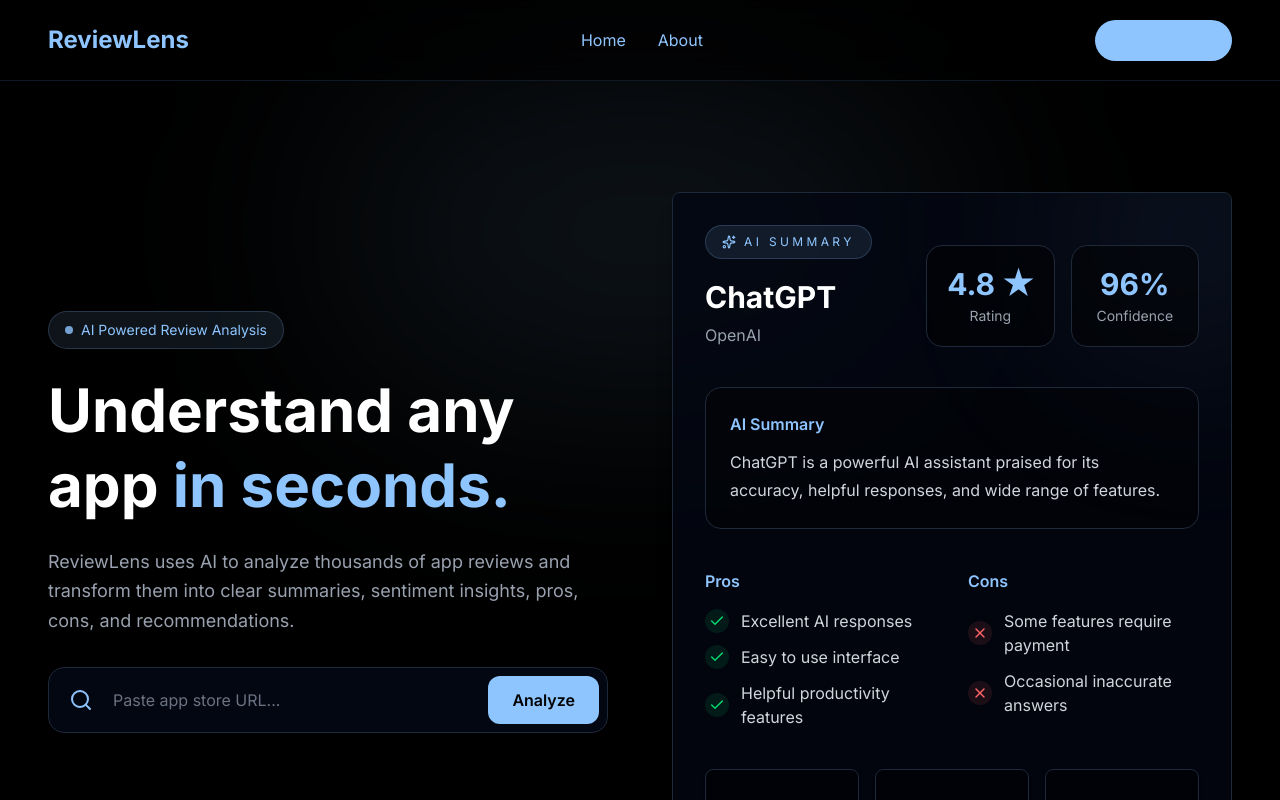
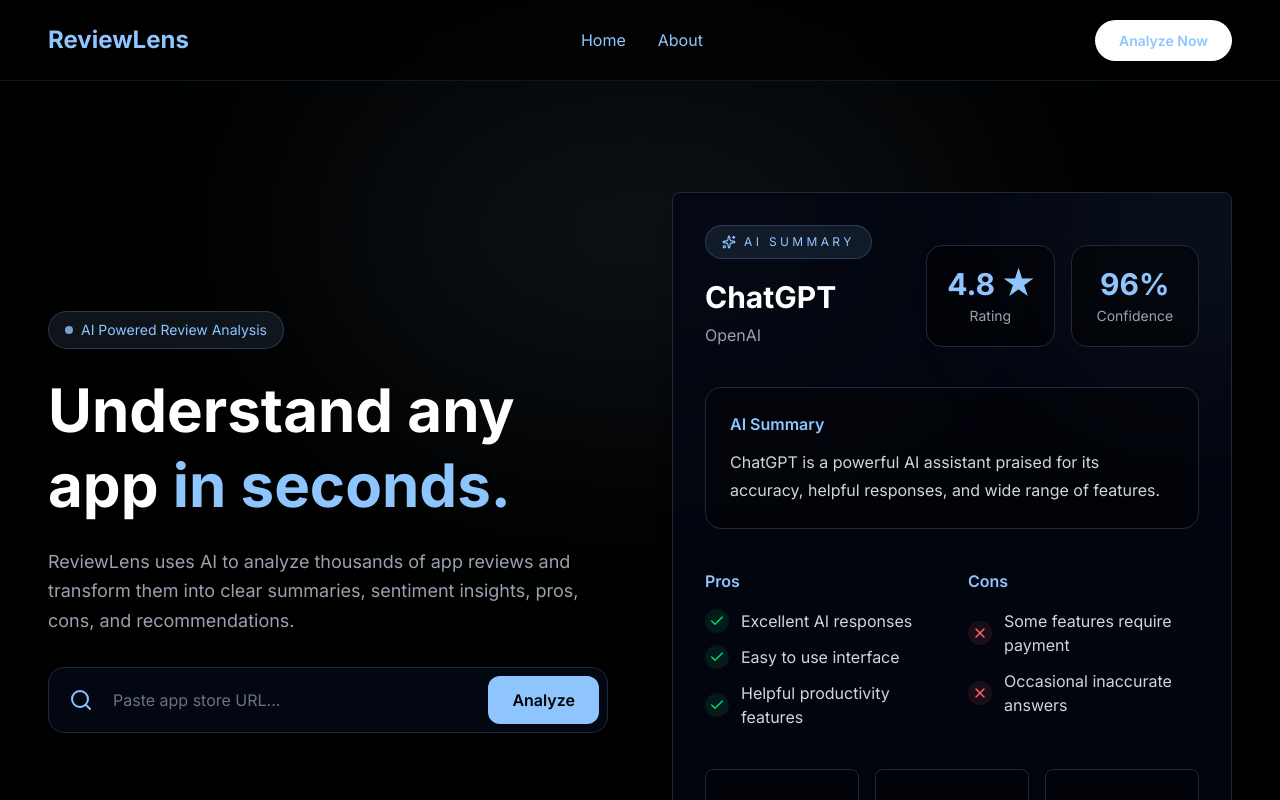
Before and after one commit to Tsiona23/ReviewLens, a React (Vite) app: page / in a window 1280 px wide. Shown: the top 800 px of the page. Built offline with nearby package versions, Linux system fonts and the light colour scheme.

Commit message:
updated some files

```diff
--- a/src/components/layout/Navbar.jsx
+++ b/src/components/layout/Navbar.jsx
@@ -113,12 +113,12 @@
               to="/"
               className="
               rounded-full
-              bg-blue-300
+              bg-white
               px-6
               py-3
               text-sm
               font-semibold
-              text-black
+              text-white
               hover:bg-blue-200
               transition
               "
```
